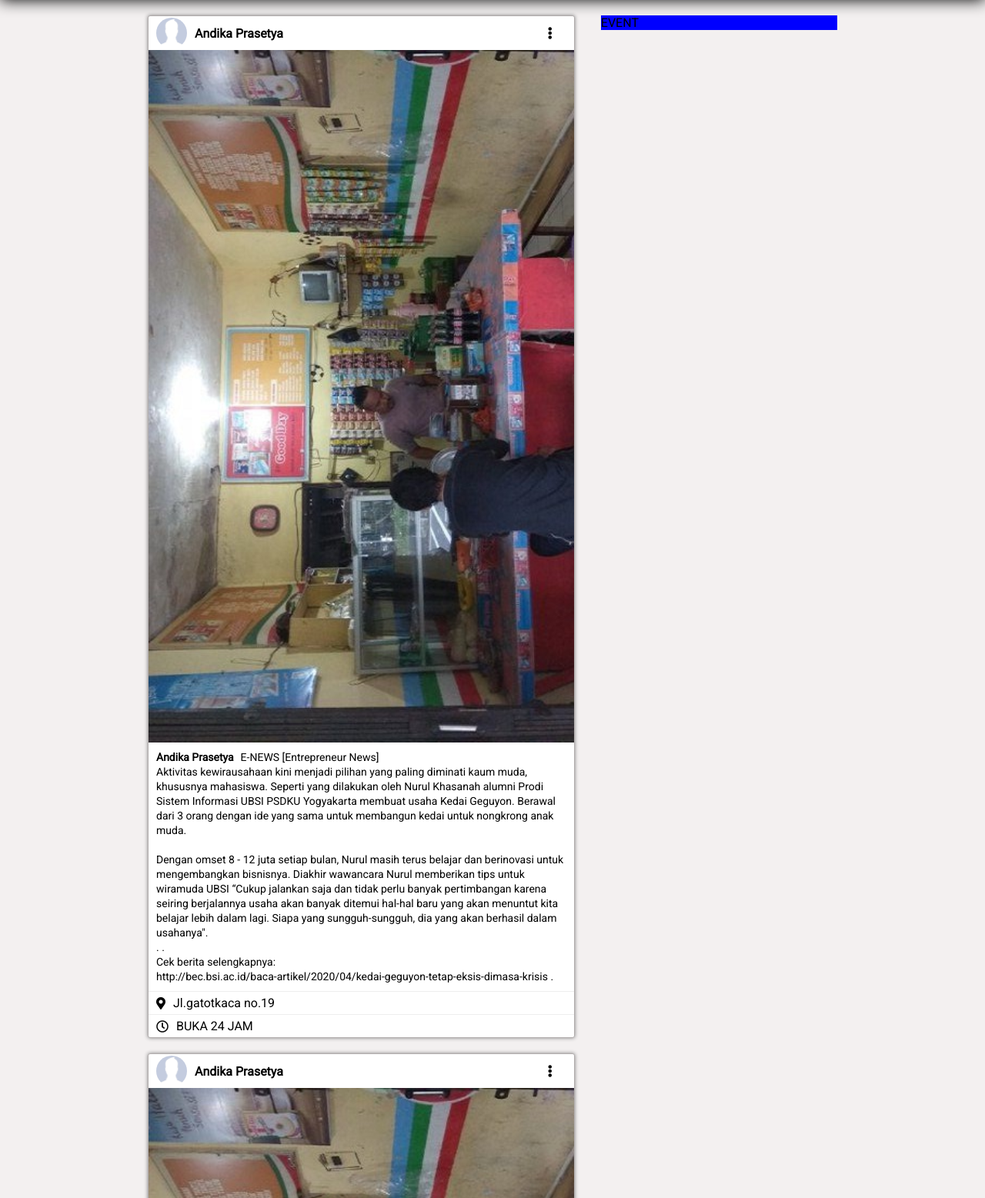
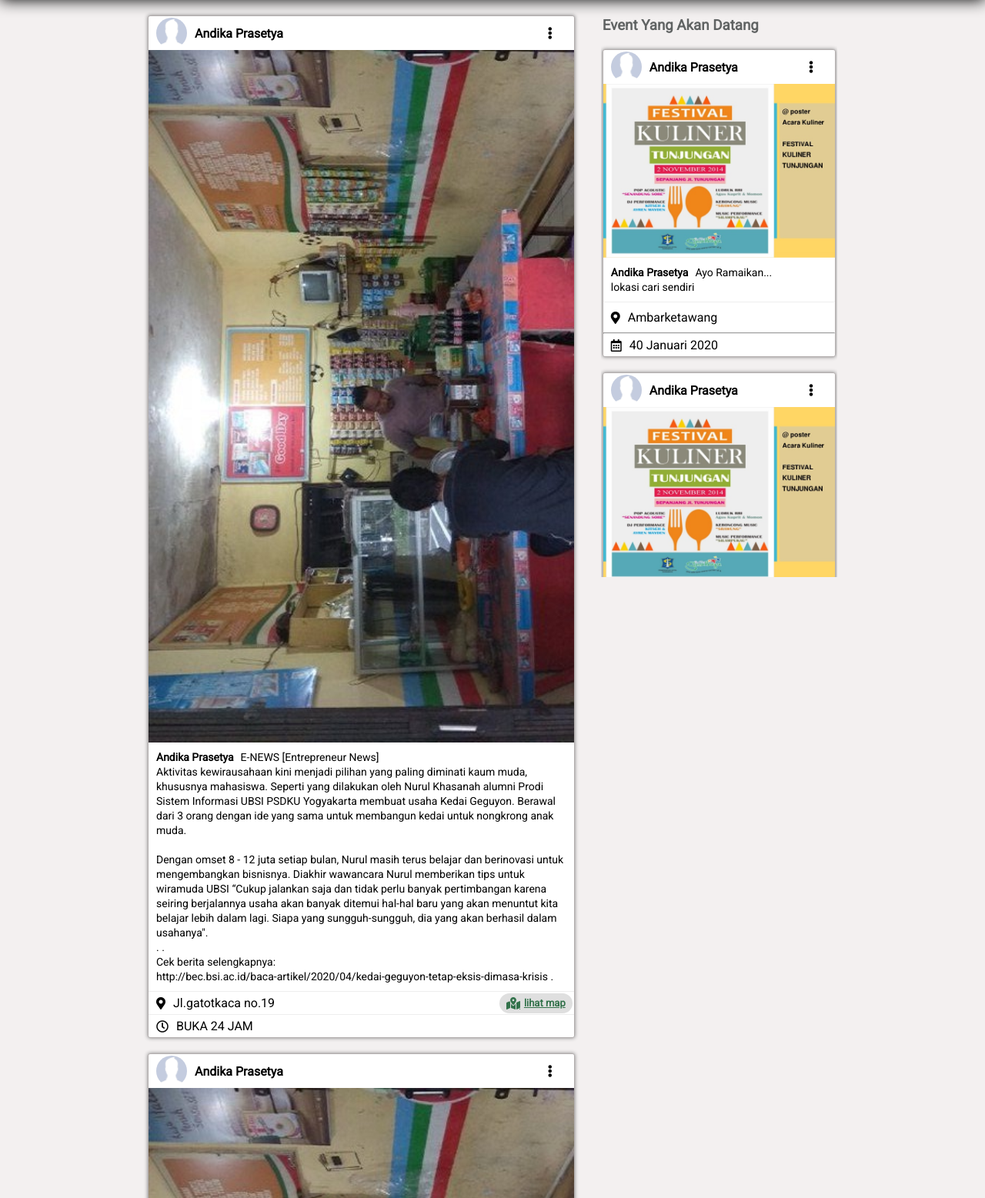
Before and after one commit to AndikaPrsty/KulinerBantul, a CodeIgniter app: page /database/ in a window 1280 px wide. Shown: the part 50-1607 px from the top of the page at 77% size. Run offline with CodeIgniter, Linux system fonts and the light colour scheme.

Commit message:
adding event content layout and fixed what i can fix

```diff
--- a/application/views/home/index.php
+++ b/application/views/home/index.php
@@ -58,6 +58,11 @@
                         <div class="alamat">
                             <i class="fas fa-map-marker-alt"></i>
                             <P>Jl.gatotkaca no.19</P>
+                            <div class="map">
+                                <i class="fas fa-map-marked-alt"></i>
+                                <p>lihat map</p>
+
+                            </div>
                         </div>
                         <div class="jam-buka">
                             <i class="far fa-clock"></i>
@@ -110,7 +115,63 @@
                     </div>
                 </div>
             </div>
-            <div class="event">EVENT</div>
+            <div class="event">
+                <h3>Event Yang Akan Datang</h3>
+                <div class="event-container">
+                    <div class="event-content-header">
+                        <img src="<?= base_url('/assets/img/default.jpg') ?>" alt="">
+                        <p>Andika Prasetya</p>
+                        <i class="fas fa-ellipsis-v"></i>
+                    </div>
+                    <div class="event-content-img">
+                        <img src="<?= base_url('/assets/img/event-img-example.jpg') ?>" alt="">
+                    </div>
+                    <div class="event-content-caption">
+                        <p class="nama">Andika Prasetya</p>
+                        <p class="caption">Ayo Ramaikan...
+                            lokasi cari sendiri
+                        </p>
+                    </div>
+                    <div class="event-content-info">
+                        <div class="alamat">
+                            <i class="fas fa-map-marker-alt"></i>
+                            <p>Ambarketawang</p>
+                        </div>
+                        <hr>
+                        <div class="tanggal">
+                            <i class="far fa-calendar-alt"></i>
+                            <p>40 Januari 2020</p>
+                        </div>
+                    </div>
+                </div>
+                <div class="event-container">
+                    <div class="event-content-header">
+                        <img src="<?= base_url('/assets/img/default.jpg') ?>" alt="">
+                        <p>Andika Prasetya</p>
+                        <i class="fas fa-ellipsis-v"></i>
+                    </div>
+                    <div class="event-content-img">
+                        <img src="<?= base_url('/assets/img/event-img-example.jpg') ?>" alt="">
+                    </div>
+                    <div class="event-content-caption">
+                        <p class="nama">Andika Prasetya</p>
+                        <p class="caption">Ayo Ramaikan...
+                            lokasi cari sendiri
+                        </p>
+                    </div>
+                    <div class="event-content-info">
+                        <div class="alamat">
+                            <i class="fas fa-map-marker-alt"></i>
+                            <p>Ambarketawang</p>
+                        </div>
+                        <hr>
+                        <div class="tanggal">
+                            <i class="far fa-calendar-alt"></i>
+                            <p>40 Januari 2020</p>
+                        </div>
+                    </div>
+                </div>
+            </div>
         </div>
         <div class="nav-img"></div>
         <div class="nav-gradient"></div>
--- a/assets/css/style.css
+++ b/assets/css/style.css
@@ -113,35 +106,9 @@ nav .nav-menu img {
 	margin-top: 3px;
 }
 
-.mobile-menu {
-	display: none;
-}
+/* akhir nav */
 
-.content {
-	margin-top: 70px;
-	padding: 0 15%;
-	display: grid;
-	grid-template-columns: 1.7fr 1fr;
-	grid-gap: 15px;
-	position: relative;
-}
-.content .post {
-	display: grid;
-	grid-template-columns: 1fr;
-	grid-gap: 20px 100px;
-	transition: ease-in-out 0.5s;
-}
-.content .post::-webkit-scrollbar {
-	width: 0px;
-	background: transparent;
-}
-.content .event {
-	transition: ease-in-out 0.5s;
-	position: fixed;
-	right: 15%;
-	background-color: blue;
-	width: 24%;
-}
+/* menu mobile */
 .mobile-nav-content {
 	display: none;
 }
@@ -240,6 +233,25 @@ nav .nav-menu img {
 .content .post .post-container .post-content-info .alamat i {
 	margin-right: 10px;
 }
+.content .post .post-container .post-content-info .alamat .map {
+	display: flex;
+	align-items: center;
+	right: 2px;
+	cursor: pointer;
+	position: absolute;
+	text-decoration: underline;
+	background-color: rgb(223, 223, 223);
+	padding: 5px 9px 5px 9px;
+	border-radius: 50px;
+	color: rgb(51, 114, 75);
+}
+.content .post .post-container .post-content-info .alamat .map i {
+	margin-right: 5px;
+}
+.content .post .post-container .post-content-info .alamat .map p {
+	font-weight: bold;
+	font-size: 13px;
+}
 .content .post .post-container .post-content-info .jam-buka {
 	border-top: groove 1px;
 	display: flex;
@@ -253,10 +265,110 @@ nav .nav-menu img {
 	margin: 5px 0 5px 10px;
 }
 
+/* akhir content post */
+
+/* content event */
+.content .event {
+	transition: ease-in-out 0.5s;
+	display: grid;
+	grid-template-columns: 1fr;
+	position: fixed;
+	right: 15%;
+	grid-gap: 20px 100px;
+	width: 24%;
+	overflow-y: scroll;
+	overflow-x: hidden;
+	top: 70px;
+	bottom: 0;
+	padding: 2px;
+}
+.content .event::-webkit-scrollbar {
+	width: 0px;
+	background: transparent;
+}
+.content .event h3 {
+	color: rgb(96, 99, 99);
+}
+
+.content .event .event-container {
+	background-color: rgb(255, 255, 255);
+	border: #b3aeae groove 0.2px;
+	border-radius: 3px;
+	position: relative;
+	box-shadow: 0px 0px 5px 0px grey;
+}
+.content .event .event-container .event-content-header {
+	display: flex;
+	height: 40px;
+	margin: 2px 10px 2px 10px;
+	align-items: center;
+}
+.content .event .event-container .event-content-header img {
+	width: 40px;
+	cursor: pointer;
+	border-radius: 50%;
+}
+.content .event .event-container .event-content-header p {
+	cursor: pointer;
+	font-weight: bold;
+	margin-left: 10px;
+}
+.content .event .event-container .event-content-header i {
+	position: absolute;
+	right: 20px;
+	cursor: pointer;
+	padding: 8px;
+}
+.content .event .event-container .event-content-img img {
+	width: 100%;
+	cursor: pointer;
+}
+.content .event .event-container .event-content-caption .nama {
+	font-weight: bold;
+	cursor: pointer;
+	display: inline;
+	font-size: 14px;
+}
+.content .event .event-container .event-content-caption .caption {
+	margin-left: 5px;
+	white-space: pre-line;
+	font-size: 14px;
+	display: inline;
+}
+.content .event .event-container .event-content-caption {
+	padding: 5px 10px 10px 10px;
+	border-bottom: groove 0.5px;
+	border-radius: 3px;
+}
+
+.content .event .event-container .event-content-info .alamat {
+	margin: 10px;
+	margin-left: 10px;
+	display: flex;
+	align-items: center;
+}
+.content .event .event-container .event-content-info .alamat i {
+	margin-right: 10px;
+}
+.content .event .event-container .event-content-info .tanggal {
+	margin: 5px;
+	margin-left: 10px;
+	display: flex;
+	align-items: center;
+}
+
+.content .event .event-container .event-content-info .tanggal i {
+	margin-right: 10px;
+}
+
+/* akhir content event */
 @media screen and (max-width: 650px) {
 	body {
 		overflow-x: hidden;
 	}
+
+	/* nav */
+
 	nav {
 		padding: 0 10px;
 	}
```
Also changed, not shown: other parts of assets/css/style.css (+92 -58 lines), assets/img/event-img-example.jpg (added).
